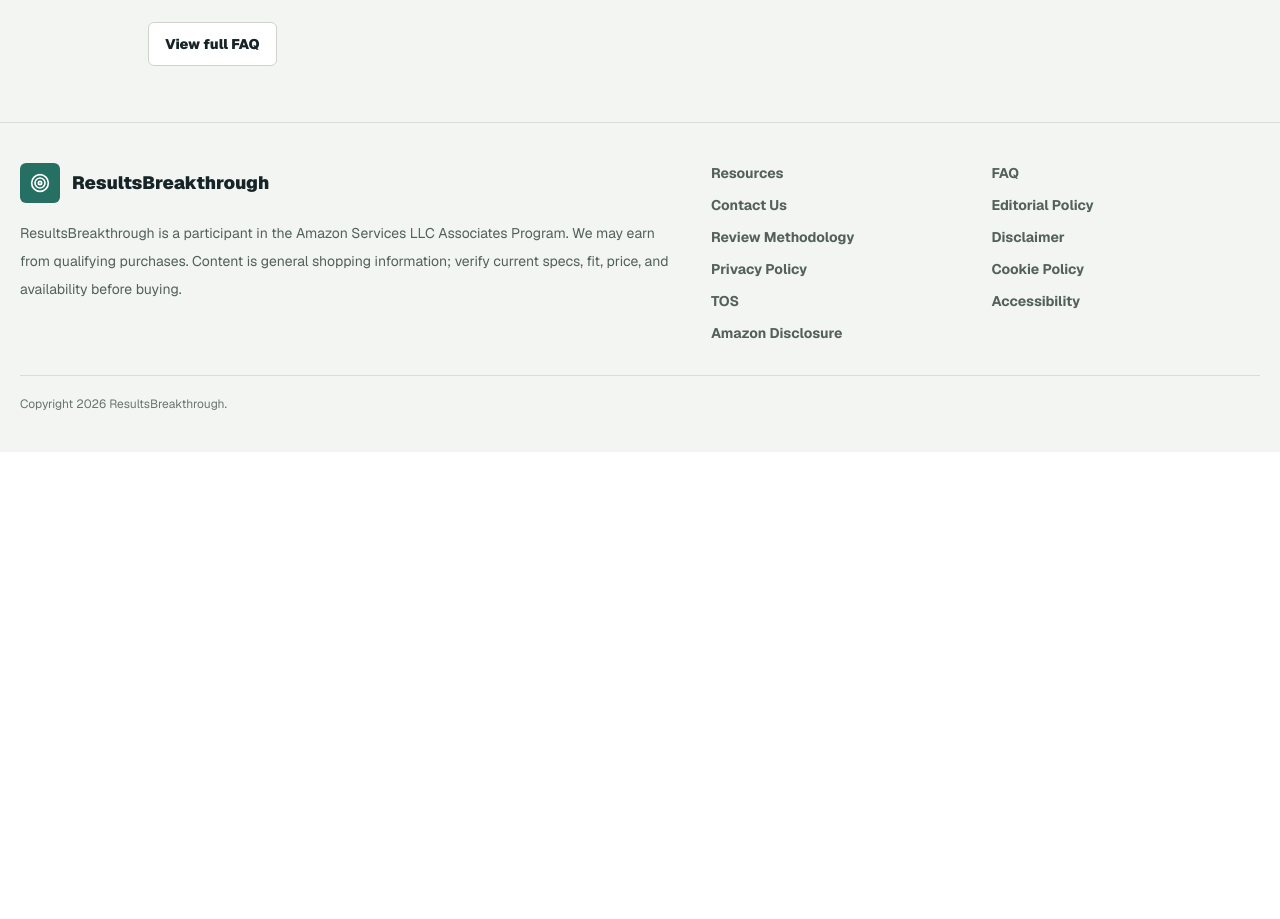
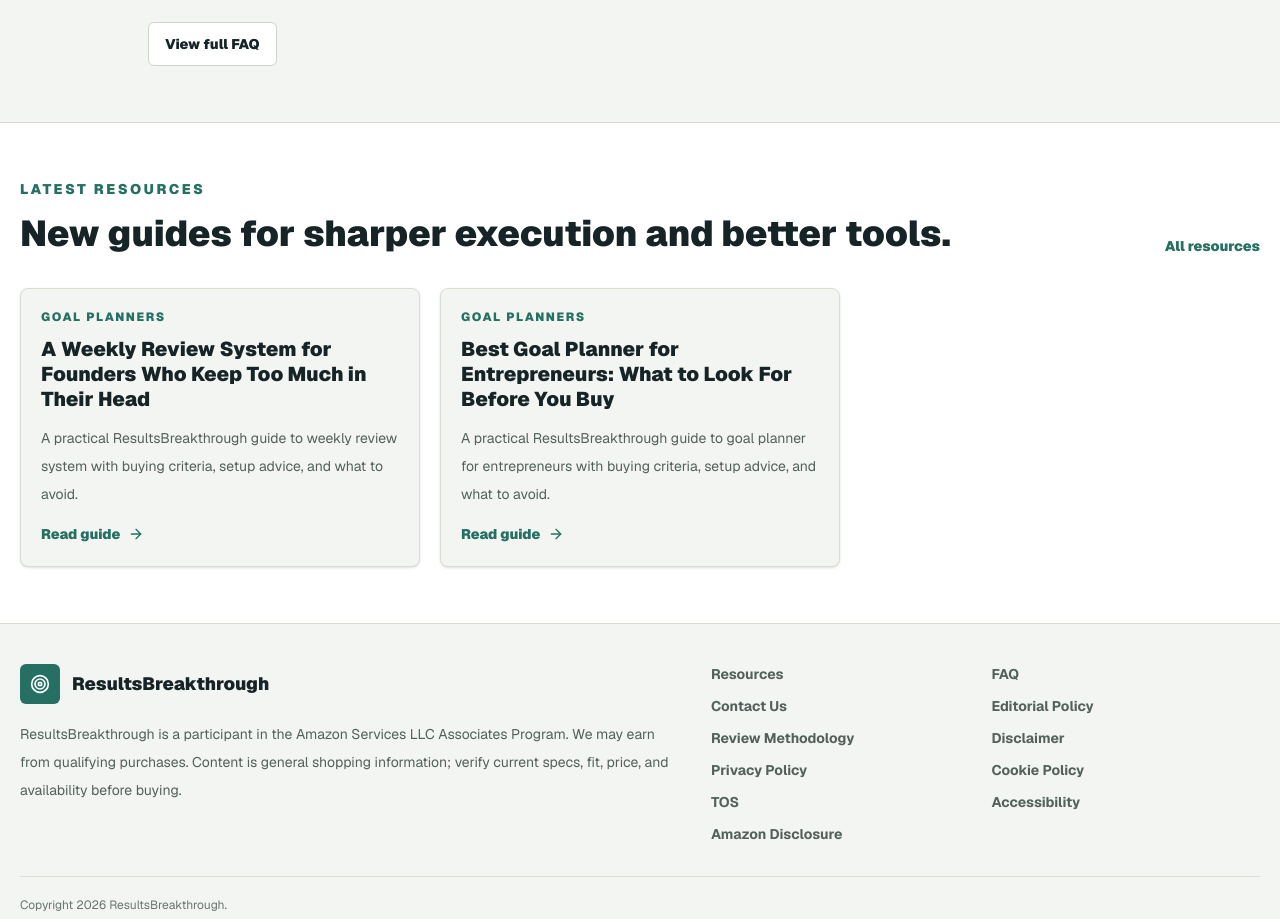
Before and after one commit to mitchrusso/resultsbreakthrough-site, a Next.js app: page / in a window 1280 px wide. Shown: the part 6064-6983 px from the top of the page. Before the commit the page ends 6516 px from the top, so only its background shows below. Built offline with nearby package versions, Linux system fonts and the light colour scheme.

Commit message:
Add latest resource links to homepage

```diff
--- a/src/app/page.tsx
+++ b/src/app/page.tsx
@@ -6,6 +6,7 @@ import { useMemo, useState } from "react";
 import { ArrowRight, BadgeCheck, BarChart3, BookOpen, Check, Clock3, Laptop, Menu, NotebookPen, ShoppingBag, Sparkles, Target, X, Zap } from "lucide-react";
 import { comparisonPages } from "@/lib/comparisons";
 import { reviewProducts } from "@/lib/reviews";
+import { getArticlePublishTime, getPublishedArticles } from "@/lib/resources";
 import { siteFaqs } from "@/lib/trust";
 import { absoluteUrl, jsonLd, siteName } from "@/lib/seo";
 
@@ -93,6 +94,9 @@ const breakthroughRules = [
 export default function Home() {
   const [menuOpen, setMenuOpen] = useState(false);
   const topProducts = reviewProducts.slice(0, 9);
+  const latestArticles = getPublishedArticles()
+    .sort((a, b) => new Date(getArticlePublishTime(b)).getTime() - new Date(getArticlePublishTime(a)).getTime())
+    .slice(0, 3);
   const pageJsonLd = useMemo(() => ({
     "@context": "https://schema.org",
     "@graph": [
@@ -272,6 +276,28 @@ export default function Home() {
         </Link>
       </section>
 
+      <section className="border-t border-[#d9ddd4] bg-white py-14">
+        <div className="mx-auto max-w-7xl px-5">
+          <div className="flex flex-col justify-between gap-4 sm:flex-row sm:items-end">
+            <div>
+              <p className="text-sm font-black uppercase tracking-[0.18em] text-[#256f63]">Latest Resources</p>
+              <h2 className="mt-3 text-3xl font-black leading-tight sm:text-4xl">New guides for sharper execution and better tools.</h2>
+            </div>
+            <Link href="/resources" className="text-sm font-black text-[#256f63] hover:text-[#1e5a51]">All resources</Link>
+          </div>
+          <div className="mt-8 grid gap-5 md:grid-cols-3">
+            {latestArticles.map((article) => (
+              <Link key={article.slug} href={`/resources/${article.slug}`} className="group rounded-lg border border-[#d9ddd4] bg-[#f2f5f1] p-5 shadow-sm hover:border-[#256f63]">
+                <p className="text-xs font-black uppercase tracking-[0.14em] text-[#256f63]">{article.category}</p>
+                <h3 className="mt-3 text-xl font-black leading-tight group-hover:text-[#256f63]">{article.title}</h3>
+                <p className="mt-3 text-sm leading-7 text-[#53605c]">{article.excerpt}</p>
+                <span className="mt-4 inline-flex items-center gap-2 text-sm font-black text-[#256f63]">Read guide <ArrowRight className="h-4 w-4" aria-hidden /></span>
+              </Link>
+            ))}
+          </div>
+        </div>
+      </section>
+
       <footer className="border-t border-[#d9ddd4] bg-[#f2f5f1]">
         <div className="mx-auto max-w-7xl px-5 py-10">
           <div className="grid gap-8 md:grid-cols-[1.2fr_1fr]">
```
